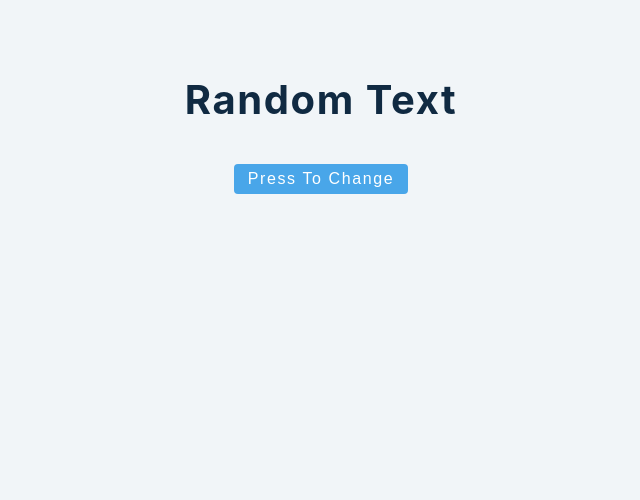
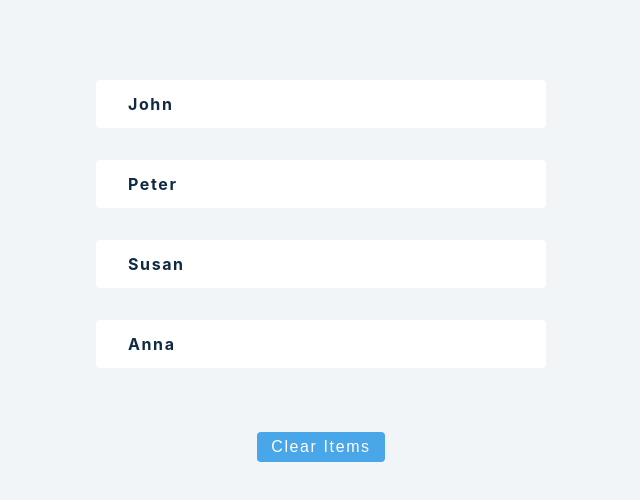
Before and after one commit to indiemike01/react-advanced-2020, a React (Create React App) app: page / in a window 1280 px wide. Shown: the top 500 px of the page, without its empty margins (319-959 px from the left). Built offline with nearby package versions, Linux system fonts and the light colour scheme.

Commit message:
remove items

```diff
--- a/src/App.js
+++ b/src/App.js
@@ -1,5 +1,5 @@
 import React from "react";
-import Setup from "./tutorial/1-useState/setup/2-useState-basics.js";
+import Setup from "./tutorial/1-useState/setup/3-useState-array.js";
 import Final from "./tutorial/1-useState/final/2-useState-basics.js";
 
 function App() {
--- a/src/tutorial/1-useState/setup/3-useState-array.js
+++ b/src/tutorial/1-useState/setup/3-useState-array.js
@@ -1,8 +1,24 @@
-import React from 'react';
-import { data } from '../../../data';
+import React, { useState } from "react";
+import { data } from "../../../data";
 
 const UseStateArray = () => {
-  return <h2>useState array example</h2>;
+  const [people, setPeople] = useState(data);
+  return (
+    <>
+      {people.map((person) => {
+        const { id, name } = person;
+        return (
+          <div key={id} className="item">
+            <h4>{name}</h4>
+          </div>
+        );
+      })}
+
+      <button className="btn" onClick={() => setPeople([])}>
+        Clear items
+      </button>
+    </>
+  );
 };
 
 export default UseStateArray;
```
